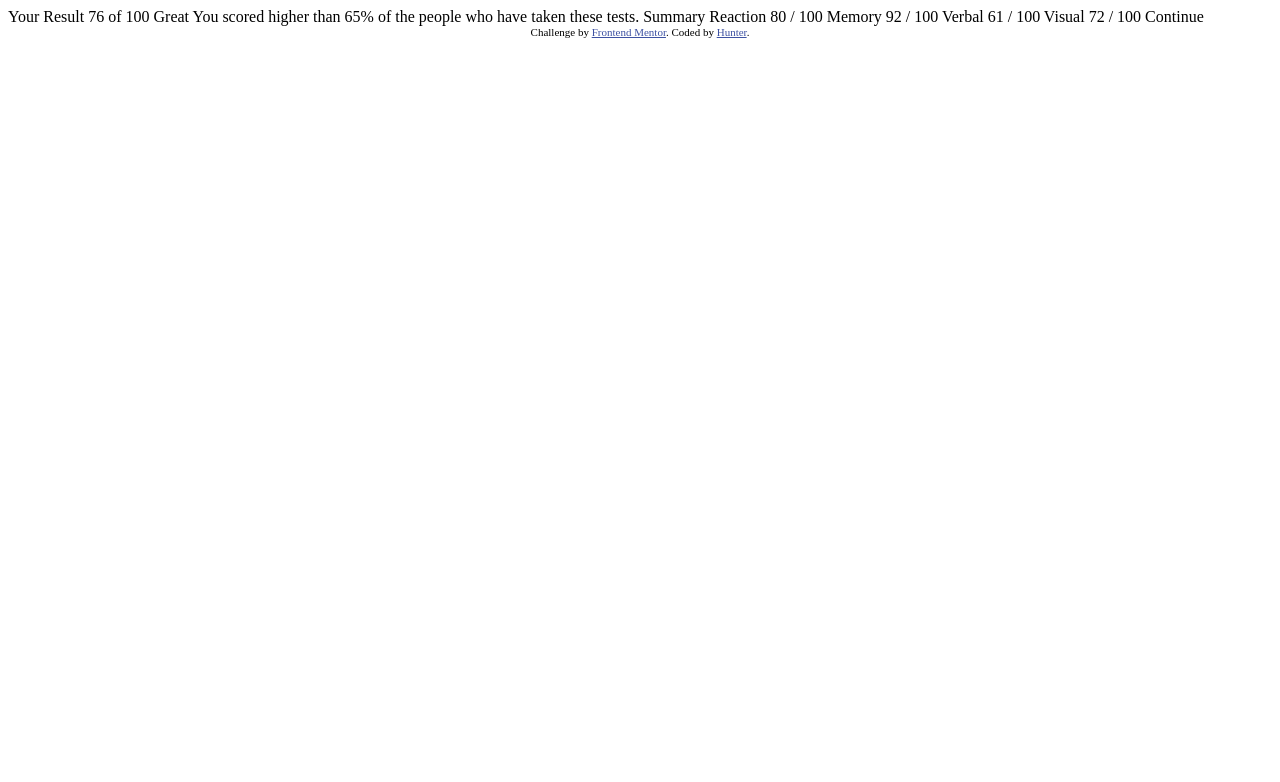
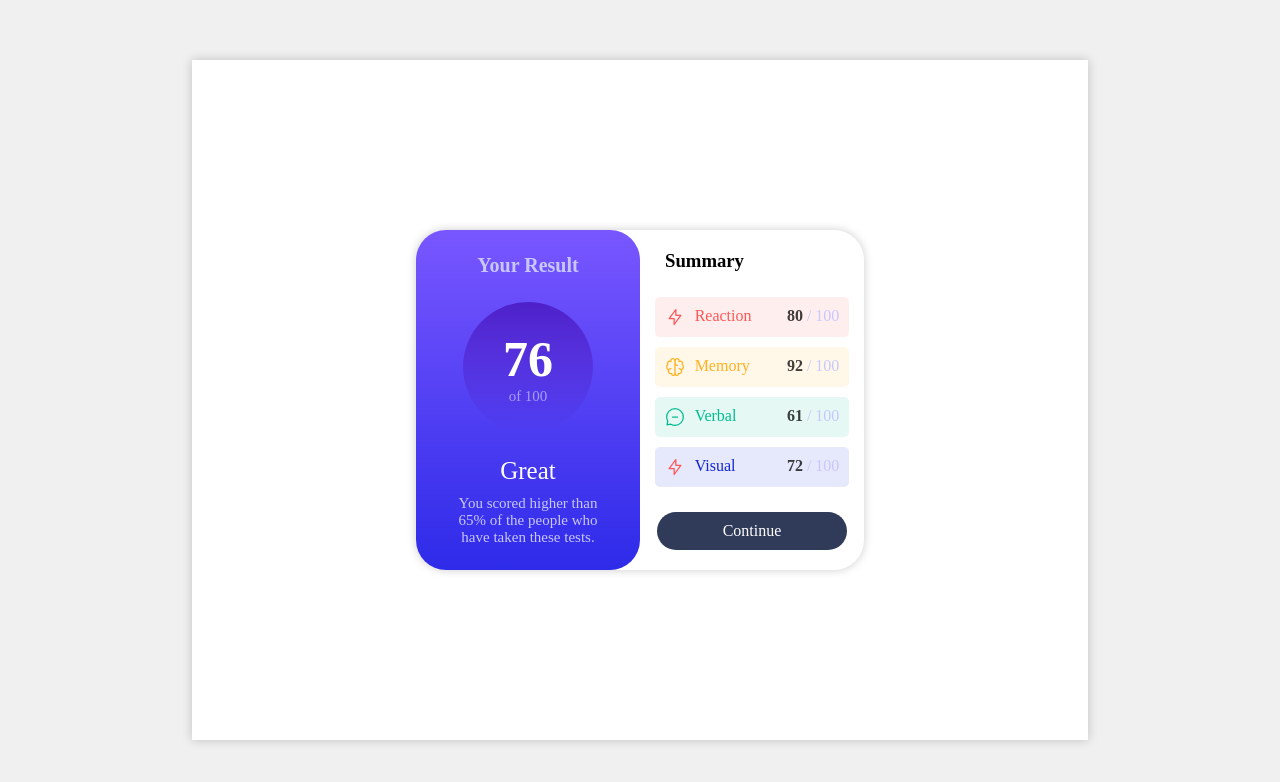
Before and after one commit to HunterG7/Results-Summary-Component-Challenge, a plain HTML site: page index.html in a window 1280 px wide. Drawn offline with Linux system fonts and the light colour scheme.

Commit message:
static landing page complete for desktop

```diff
--- a/css/layout.css
+++ b/css/layout.css
@@ -7,6 +7,12 @@
     min-height: 100vh;
     display:flex;
     flex-direction: column;
+}
+.page-wrapper.justify-center {
+    justify-content: center;
+}
+.page-wrapper.align-center {
+    align-items: center;
 }
 
 /*
--- a/css/style.css
+++ b/css/style.css
@@ -0,0 +1,155 @@
+:root{
+    /* NEUTRAL */
+    --light-gray: #F0F0F0;
+    --pale-blue: hsl(221, 100%, 96%);
+    --light-lavender: hsl(241, 100%, 89%);
+    --dark-gray-blue: hsl(224, 30%, 27%);
+
+    /* PRIMARY */
+    --light-red: hsl(0, 100%, 67%);
+    --orangey-yellow: hsl(39, 100%, 56%);
+    --green-teal: hsl(166, 100%, 37%);
+    --cobalt-blue: hsl(234, 85%, 45%);
+
+    /* GRADIENTS */
+    --light-slate-blue: hsl(252, 100%, 67%); /* background */
+    --light-royal-blue: hsl(241, 81%, 54%); /* background */
+    --violet-blue: hsla(256, 72%, 46%, 1); /* circle */
+    --persian-blue: hsla(241, 72%, 46%, 0); /* circle */
+    --light-red-10: hsla(0, 100%, 67%, 10%);
+    --orangey-yellow-10: hsla(39, 100%, 56%, 10%);
+    --green-teal-10: hsla(166, 100%, 37%, 10%);
+    --cobalt-blue-10: hsla(234, 85%, 45%, 10%);
+
+}
+.page-wrapper {
+    background-color: var(--light-gray);
+    height: 100vh;
+    width: 100vw;
+    flex-direction: row;
+}
+main.container {
+    height: 85%;
+    width: 70%;
+    background-color:#FFF;
+    box-shadow: 0 0 10px rgba(0, 0, 0, 20%);
+}
+.content-box {
+    box-shadow: inherit;
+    height: 50%;
+    width: 50%;
+    border-radius: 30px;
+}
+#result-col {
+    border-radius: 30px;
+    background-image: linear-gradient(var(--light-slate-blue), var(--light-royal-blue));
+    gap: 25px;
+}
+#result-col h3 {
+    color: var(--light-lavender);
+    font-size: 20px;
+}
+#result-col #circle {
+    display: flex;
+    flex-direction: column;
+    justify-content: center;
+    height: 130px;
+    width: 130px;
+    border-radius: 9999%;
+    text-align: center;
+    background-image: linear-gradient(var(--violet-blue), var(--persian-blue));
+}
+#result-col div h4 {
+    color: #FFF;
+    font-size: 50px;
+}
+#circle p {
+    color: var(--light-lavender);
+    font-size: 15px;
+    opacity: 70%;
+}
+#description {
+    display:flex;
+    flex-direction: column;
+    align-items: center;
+    text-align: center;
+}
+#description span {
+    color: white;
+    font-size: 25px;
+    padding-bottom: 10px;
+}
+#description p {
+    width: 70%;
+    font-size: 15px;
+    color: var(--light-lavender);
+}
+#summary-col {
+    gap: 25px;
+}
+#summary-col h3{
+    padding-left: 25px;
+}
+#bubble-wrapper {
+    display: flex;
+    flex-direction: column;
+    align-items: center;
+    gap: 10px;
+}
+.summary-bubble {
+    display:flex;
+    flex-direction: row;
+    justify-content: space-between;
+    width: 78%;
+    padding: 10px 10px;
+    border-radius: 5px;
+}
+.summary-bubble .wrapper {
+    display: flex;
+    gap:10px;
+}
+.summary-bubble p{
+    color: var(--light-lavender) ;
+}
+.summary-bubble p span {
+    color: #000;
+    font-weight: 550;
+    opacity: 75%;
+}
+#reaction-bubble .wrapper h4 {
+    font-weight: 400;
+    color: var(--light-red);
+}
+#reaction-bubble {
+    background-color: var(--light-red-10);
+}
+#memory-bubble .wrapper h4 {
+    font-weight: 400;
+    color: var(--orangey-yellow);
+}
+#memory-bubble {
+    background-color: var(--orangey-yellow-10);
+}
+#verbal-bubble .wrapper h4 {
+    font-weight: 400;
+    color: var(--green-teal);
+}
+#verbal-bubble{
+    background-color: var(--green-teal-10);
+}
+#visual-bubble .wrapper h4 {
+    font-weight: 400;
+    color: var(--cobalt-blue);
+}
+#visual-bubble{
+    background-color: var(--cobalt-blue-10);
+}
+button.button  {
+    border: none;
+    border-radius: 30px;
+    width: 85%;
+    background-color: var(--dark-gray-blue);
+    color: white;
+    padding: 10px 20px;
+    cursor: pointer;
+}
--- a/index.html
+++ b/index.html
@@ -1,47 +1,86 @@
 <!DOCTYPE html>
 <html lang="en">
 <head>
-  <meta charset="UTF-8">
-  <meta name="viewport" content="width=device-width, initial-scale=1.0"> <!-- displays site properly based on user's device -->
+    <meta charset="UTF-8">
+    <meta name="viewport" content="width=device-width, initial-scale=1.0"> <!-- displays site properly based on user's device -->
+    <link rel="icon" type="image/png" sizes="32x32" href="./img/favicon-32x32.png">
 
-  <link rel="icon" type="image/png" sizes="32x32" href="./assets/images/favicon-32x32.png">
-
-  <title>Frontend Mentor | Results summary component</title>
-
-  <!-- Feel free to remove these styles or customise in your own stylesheet 👍 -->
-  <style>
-    .attribution { font-size: 11px; text-align: center; }
-    .attribution a { color: hsl(228, 45%, 44%); }
-  </style>
+    <title>Frontend Mentor | Results summary component</title>
+    <!-- Feel free to remove these styles or customise in your own stylesheet 👍 -->
+    <!--  <style>-->
+    <!--    .attribution { font-size: 11px; text-align: center; }-->
+    <!--    .attribution a { color: hsl(228, 45%, 44%); }-->
+    <!--  </style>-->
+    <link rel="stylesheet" href="css/resets.css">
+    <link rel="stylesheet" href="css/layout.css">
+    <link rel="stylesheet" href="css/style.css">
 </head>
 <body>
+<div class="page-wrapper justify-center align-center">
+    <main class="container justify-center">
+        <div class="row justify-center content-box no-padding no-gap">
 
-  Your Result
-  76
-  of 100
+            <div id="result-col" class="column align-center justify-center">
+                <h3>Your Result</h3>
+                <div id="circle">
+                    <h4>76</h4>
+                    <p>of 100</p>
+                </div>
+                <div id="description">
+                    <span>Great</span>
+                    <p>You scored higher than 65% of the people who have taken these tests.</p>
+                </div>
+            </div>
 
-  Great
-  You scored higher than 65% of the people who have taken these tests.
+            <div id="summary-col" class="column justify-center">
+                <h3>Summary</h3>
+                <div id="bubble-wrapper">
+                    <div id="reaction-bubble" class="summary-bubble">
+                        <div class="wrapper">
+                            <img src="img/icon-reaction.svg" alt="Reaction img">
+                            <h4>Reaction</h4>
+                        </div>
+                        <p><span>80</span> / 100</p>
+                    </div>
 
-  Summary
+                    <div id="memory-bubble" class="summary-bubble">
+                        <div class="wrapper">
+                            <img src="img/icon-memory.svg" alt="Memory img">
+                            <h4>Memory</h4>
+                        </div>
+                        <p><span>92</span> / 100</p>
+                    </div>
 
-  Reaction
-  80 / 100
+                    <div id="verbal-bubble" class="summary-bubble">
+                        <div class="wrapper">
+                            <img src="img/icon-verbal.svg" alt="Verbal img">
+                            <h4>Verbal</h4>
+                        </div>
+                        <p><span>61</span> / 100</p>
+                    </div>
 
-  Memory
-  92 / 100
+                    <div id="visual-bubble" class="summary-bubble">
+                        <div class="wrapper">
+                            <img src="img/icon-reaction.svg" alt="Visual img">
+                            <h4>Visual</h4>
+                        </div>
+                        <p><span>72</span> / 100</p>
+                    </div>
+                </div>
 
-  Verbal
-  61 / 100
+                <div class="row justify-center no-padding btn-wrapper">
+                    <button class="button">Continue</button>
+                </div>
+            </div>
 
-  Visual
-  72 / 100
+        </div>
+    </main>
+</div>
+<!--Continue-->
 
-  Continue
-
-  <div class="attribution">
-    Challenge by <a href="https://www.frontendmentor.io?ref=challenge" target="_blank">Frontend Mentor</a>.
-    Coded by <a href="#">Hunter</a>.
-  </div>
+<!--<div class="attribution">-->
+<!--    Challenge by <a href="https://www.frontendmentor.io?ref=challenge" target="_blank">Frontend Mentor</a>.-->
+<!--    Coded by <a href="https://www.frontendmentor.io/profile/HunterG7" target="_blank">Hunter</a>.-->
+<!--</div>-->
 </body>
 </html>
```
